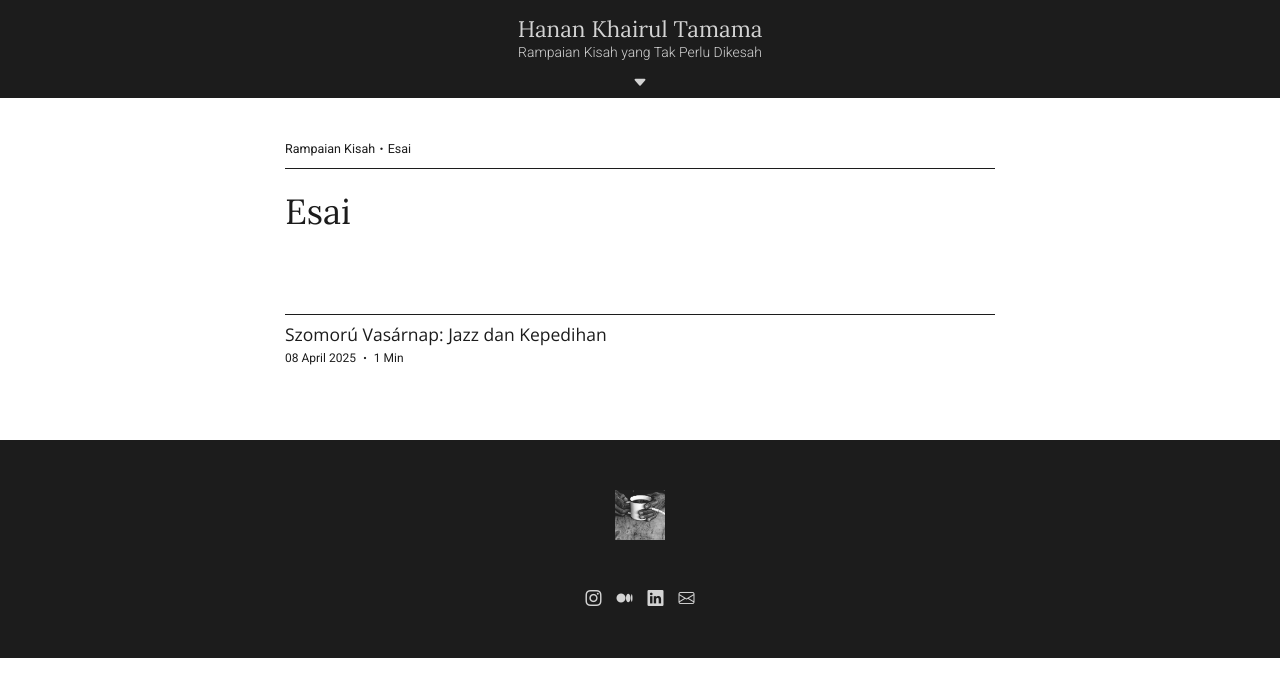
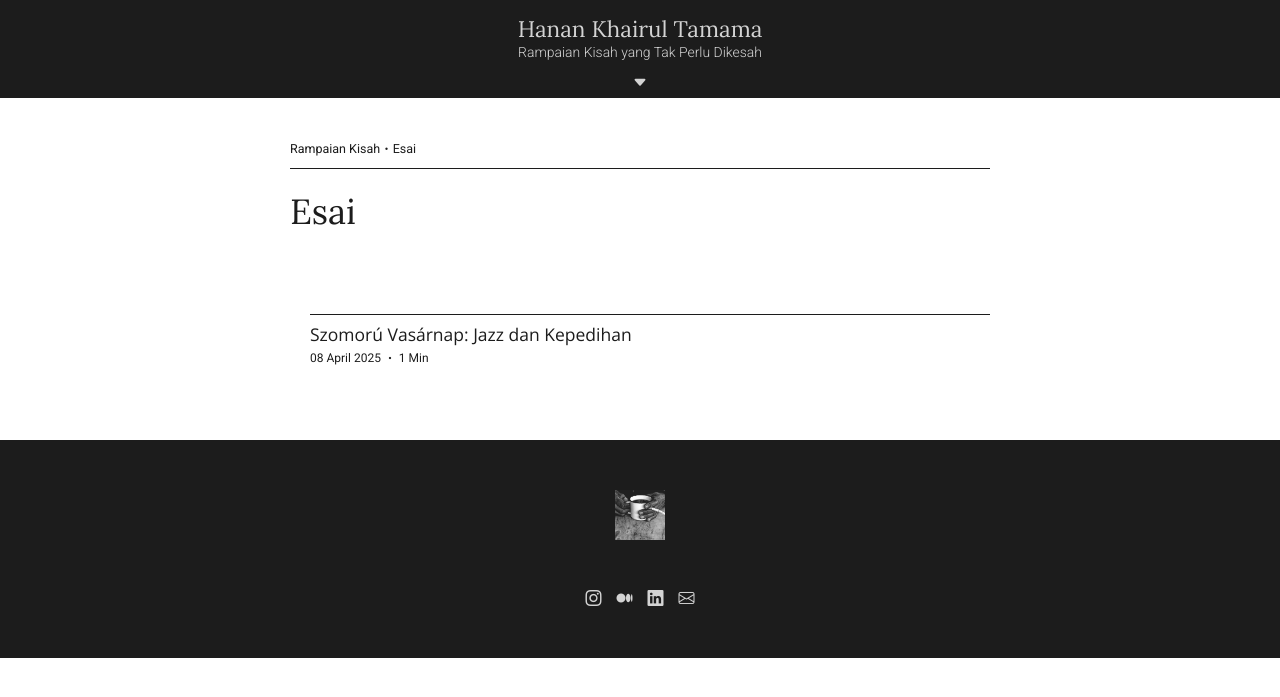
Before and after one commit to MeatBeaters/hanankhairultamama, a Jekyll site: the page built from categories/esai.md, in a window 1280 px wide. Shown: the top 697 px of the page. Built offline with Jekyll 4.4.1, drawn with Linux system fonts in a browser that asks for light colours.

Commit message:
Update main.css

```diff
--- a/assets/css/main.css
+++ b/assets/css/main.css
@@ -245,10 +245,10 @@ h2 {
 .category-container-whole {
     display: block;
     margin: 0px auto 0px auto;
-    max-width: 750px;
+    max-width: 700px;
 }
 .category-container-breadcrumb {
-    margin: 130px 20px 20px 20px;
+    margin: 130px 0px 20px 0px;
     display: flex;
     font-family: 'Roboto', Sans-Serif;
     font-size: 12.5px;
@@ -259,11 +259,11 @@ h2 {
     font-family: 'Lora', Serif;
     font-size: 35px;
     color: #1c1c1c;
-    margin: 0px 20px 80px 20px;
+    margin: 0px 0px 80px 0px;
 }
 .category-container-item {
     list-style: none;
-    margin: 0px 20px 75px -20px;
+    margin: 0px 0px 75px -20px;
 }
 .category-container-item li{
     border-top: solid 1px #1C1C1C;
@@ -277,6 +277,11 @@ h2 {
     font-family: 'Roboto', sans-serif;
     font-size: 12px;
     margin: 0px 0px 30px 0px;
+}
+@media screen and (max-width: 750px) {
+    .category-container-whole {
+        margin: 0px 20px 0px 20px;
+    }
 }
 
 
```
